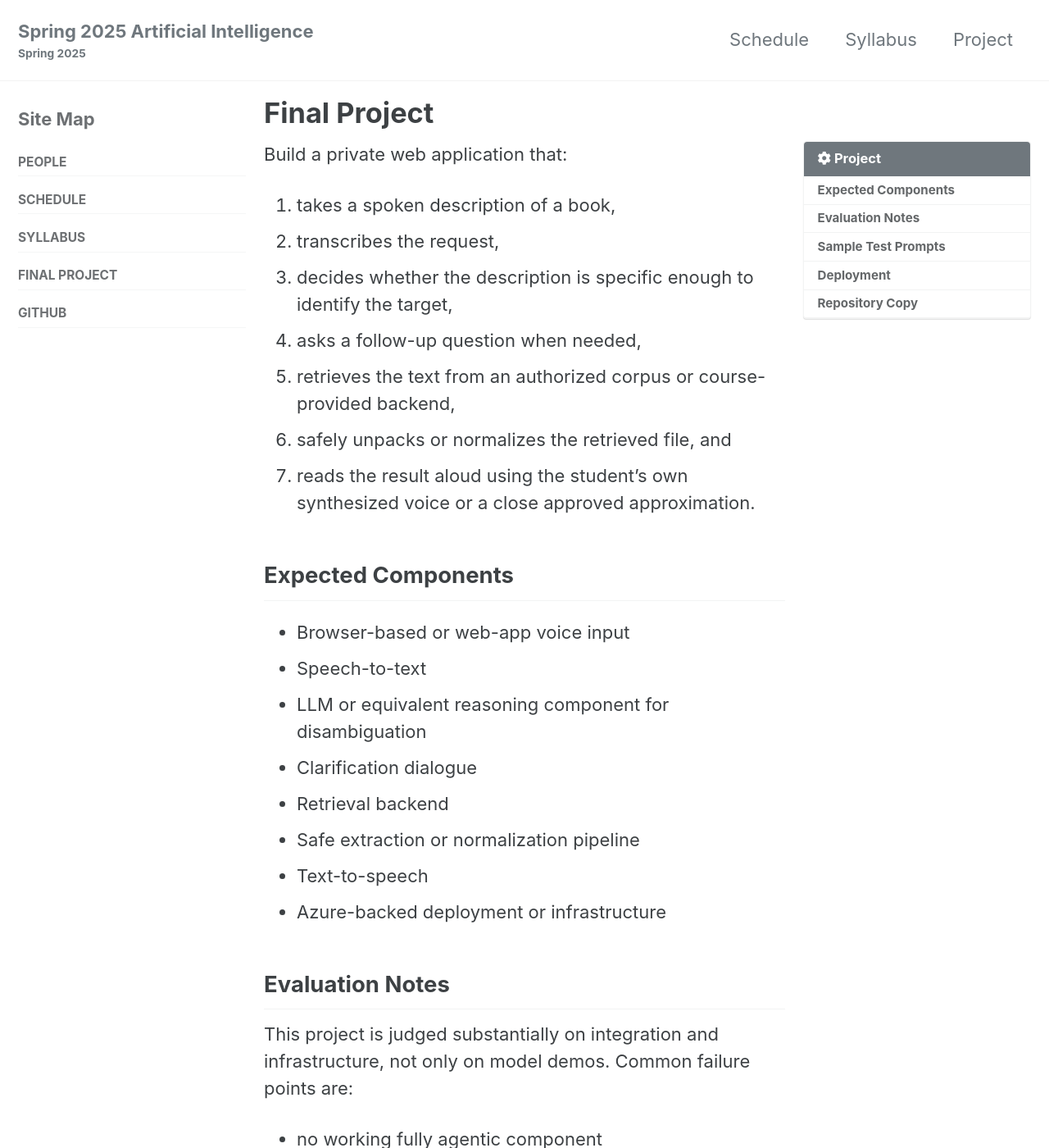
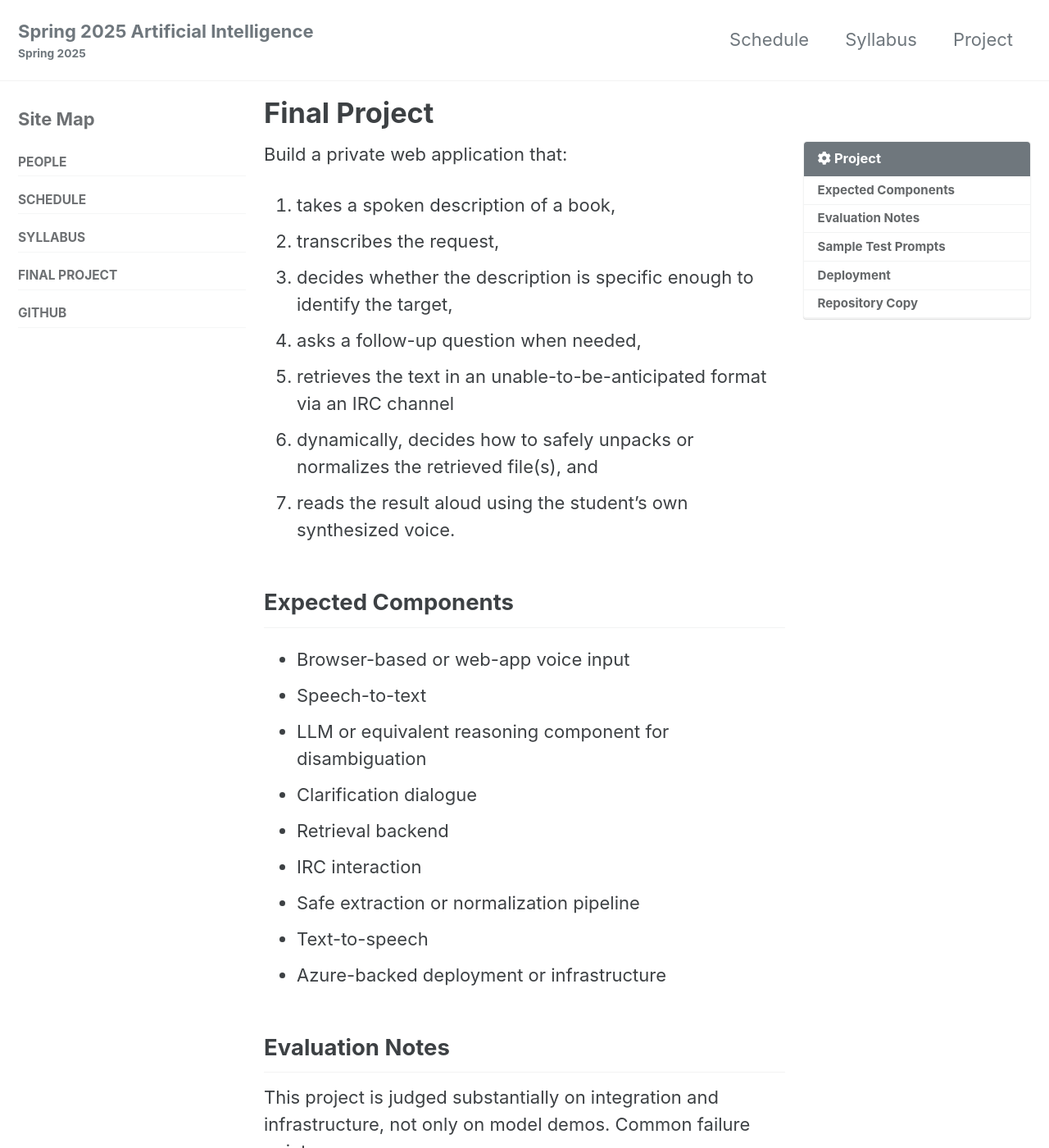
Before and after one commit to jasonhemann/25SP-CS4111, a Jekyll site: the page built from project.md, in a window 1280 px wide and 1400 px high. Shown: the whole window at 82% size. Built offline with Jekyll 4.4.1, drawn with Linux system fonts in a browser that asks for light colours; cached includes are drawn as plain includes; some of the changed text lies outside the part shown.

Commit message:
Present-tensify and clarify final project; use 4111 title

```diff
--- a/project.md
+++ b/project.md
@@ -11,10 +11,9 @@ Build a private web application that:
 2. transcribes the request,
 3. decides whether the description is specific enough to identify the target,
 4. asks a follow-up question when needed,
-5. retrieves the text from an authorized corpus or course-provided backend,
-6. safely unpacks or normalizes the retrieved file, and
-7. reads the result aloud using the student's own synthesized voice or a close
-   approved approximation.
+5. retrieves the text in an unable-to-be-anticipated format via an IRC channel
+6. dynamically, decides how to safely unpacks or normalizes the retrieved file(s), and
+7. reads the result aloud using the student's own synthesized voice.
 
 ## Expected Components
 
@@ -23,6 +22,7 @@ Build a private web application that:
 - LLM or equivalent reasoning component for disambiguation
 - Clarification dialogue
 - Retrieval backend
+- IRC interaction
 - Safe extraction or normalization pipeline
 - Text-to-speech
 - Azure-backed deployment or infrastructure
```
Also changed, not shown: other parts of project.md (+3 -3 lines), _starter_code/final-project/README.md (+1 -1 lines), index.md (+1 -1 lines), README.md.
